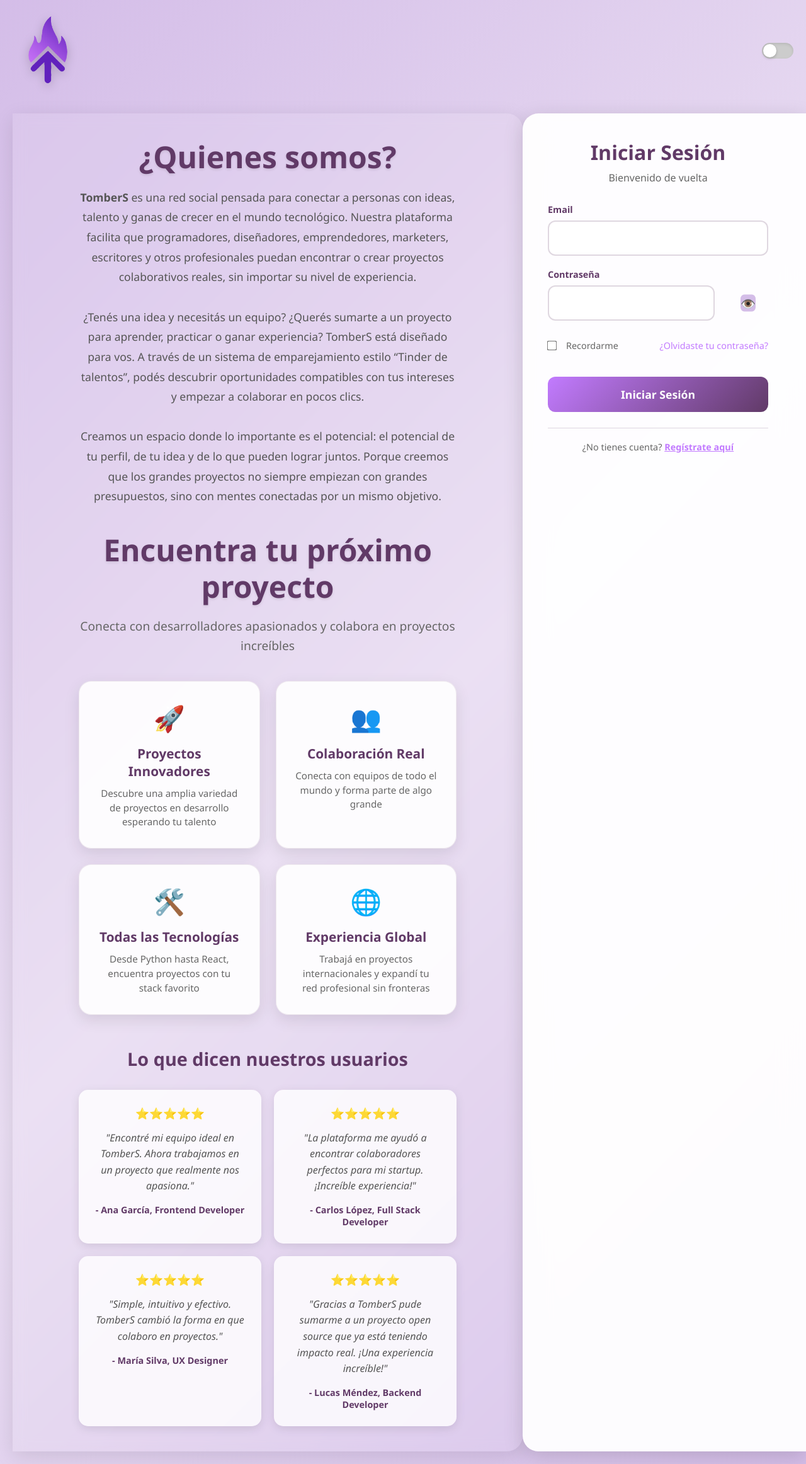
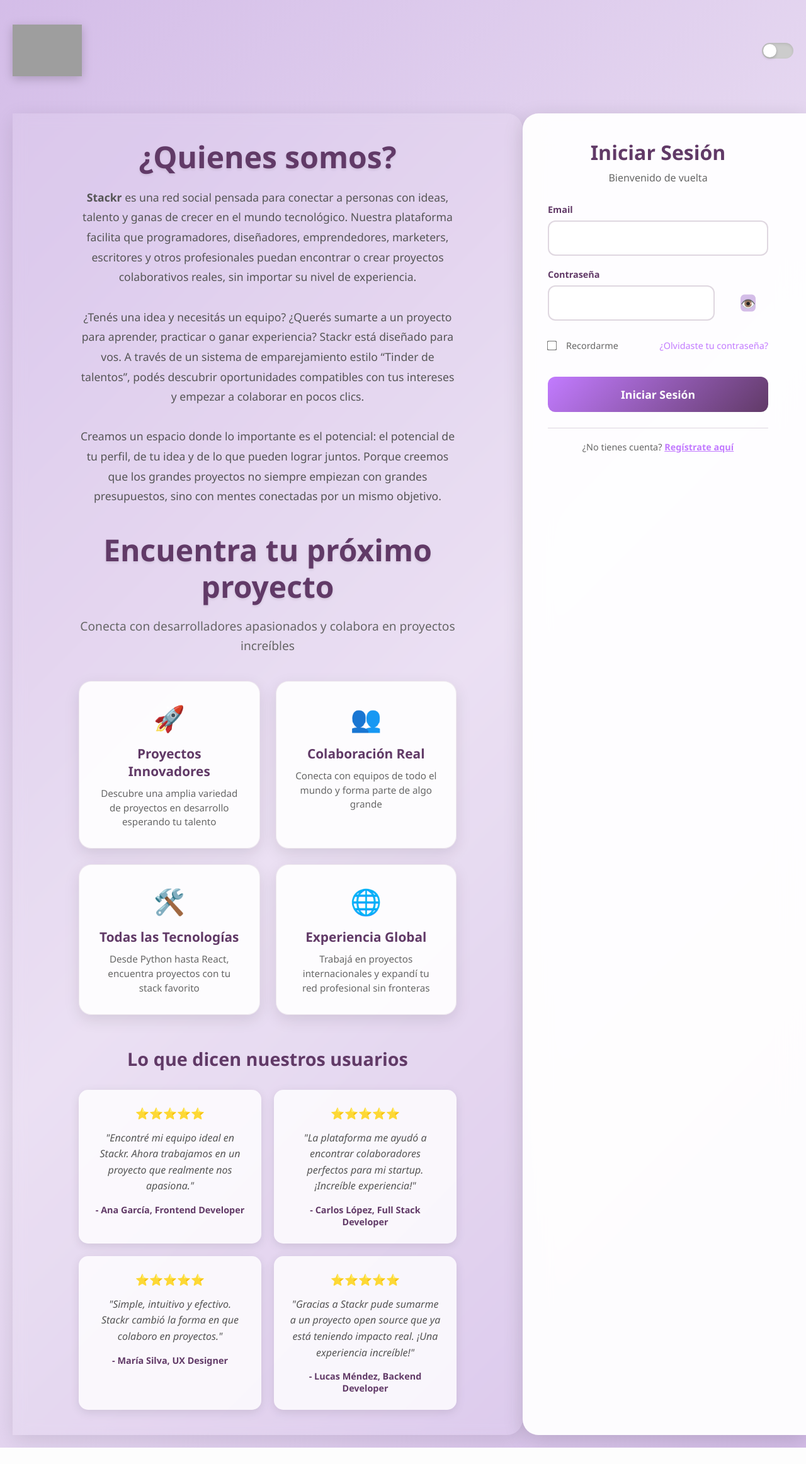
Before and after one commit to damian-dennin/ITinder, a Flask app: page / in a window 1280 px wide. Shown: the whole page at 63% size. After the commit the page ends 2298 px from the top, so only its background shows below. Run offline with Flask 3, Linux system fonts and the light colour scheme; grey boxes are pictures that could not be loaded.

Commit message:
chore: rename to Stackr, clean readme

```diff
--- a/Templates/Bio.html
+++ b/Templates/Bio.html
@@ -5,7 +5,7 @@
     <meta name="viewport" content="width=device-width, initial-scale=1.0">
     <link rel="stylesheet" href="/static/styles/style.css">
 
-    <title>TomberS</title>
+    <title>Stackr</title>
 </head>
 <body style="justify-content: center; align-items: center;">
     <div class="logo-container">
--- a/Templates/candidates.html
+++ b/Templates/candidates.html
@@ -4,7 +4,7 @@
     <meta charset="UTF-8">
     <meta name="viewport" content="width=device-width, initial-scale=1.0">
     <link rel="stylesheet" href="/static/styles/style.css">
-    <title>TomberS — Candidatos</title>
+    <title>Stackr — Candidatos</title>
 </head>
 <body style="justify-content: center; align-items: center;">
     <div class="logo-container">
--- a/Templates/chat.html
+++ b/Templates/chat.html
@@ -4,7 +4,7 @@
     <meta charset="UTF-8">
     <meta name="viewport" content="width=device-width, initial-scale=1.0">
     <link rel="stylesheet" href="/static/styles/style.css">
-    <title>TomberS — Chat</title>
+    <title>Stackr — Chat</title>
     <style>
         .chat-layout {
             display: flex;
--- a/Templates/feed.html
+++ b/Templates/feed.html
@@ -5,7 +5,7 @@
     <meta name="viewport" content="width=device-width, initial-scale=1.0">
     <link rel="stylesheet" href="/static/styles/style.css">
 
-    <title>TomberS</title>
+    <title>Stackr</title>
 </head>
 <body style="justify-content: center; align-items: center;">
     <div class="logo-container">
--- a/Templates/index.html
+++ b/Templates/index.html
@@ -4,13 +4,13 @@
     <meta charset="UTF-8">
     <meta name="viewport" content="width=device-width, initial-scale=1.0">
     <link rel="stylesheet" href="/static/styles/auth.css">
-    <title>TomberS - Iniciar Sesión</title>
+    <title>Stackr - Iniciar Sesión</title>
 </head>
 <body>
     <!-- Header con logo y toggle -->
     <div class="auth-header">
         <div class="logo-container">
-            <img src="/static/imagenes/logoTomberS.png" alt="Logo Tomber Sur" class="logo-img">
+            <img src="/static/imagenes/logoStackr.png" alt="Logo Tomber Sur" class="logo-img">
         </div>
         <label class="toggle-switch">
             <input type="checkbox" id="theme-toggle">
@@ -26,11 +26,11 @@
 				<h1 class="hero-title">¿Quienes somos?</h1>
 				<div class="intro-section">
 					<p class="intro-text">
-						<strong>TomberS</strong> es una red social pensada para conectar a personas con ideas, talento y ganas de crecer en el mundo tecnológico.
+						<strong>Stackr</strong> es una red social pensada para conectar a personas con ideas, talento y ganas de crecer en el mundo tecnológico.
 						Nuestra plataforma facilita que programadores, diseñadores, emprendedores, marketers, escritores y otros profesionales puedan encontrar o crear proyectos colaborativos reales, sin importar su nivel de experiencia.
 						<br><br>
 						¿Tenés una idea y necesitás un equipo? ¿Querés sumarte a un proyecto para aprender, practicar o ganar experiencia?
-						TomberS está diseñado para vos. A través de un sistema de emparejamiento estilo “Tinder de talentos”, podés descubrir oportunidades compatibles con tus intereses y empezar a colaborar en pocos clics.
+						Stackr está diseñado para vos. A través de un sistema de emparejamiento estilo “Tinder de talentos”, podés descubrir oportunidades compatibles con tus intereses y empezar a colaborar en pocos clics.
 						<br><br>
 						Creamos un espacio donde lo importante es el potencial: el potencial de tu perfil, de tu idea y de lo que pueden lograr juntos. Porque creemos que los grandes proyectos no siempre empiezan con grandes presupuestos, sino con mentes conectadas por un mismo objetivo.
 					</p>
@@ -67,7 +67,7 @@
                     <div class="testimonials-grid">
                         <div class="testimonial-card">
                             <div class="testimonial-stars">⭐⭐⭐⭐⭐</div>
-                            <p>"Encontré mi equipo ideal en TomberS. Ahora trabajamos en un proyecto que realmente nos apasiona."</p>
+                            <p>"Encontré mi equipo ideal en Stackr. Ahora trabajamos en un proyecto que realmente nos apasiona."</p>
                             <div class="testimonial-author">- Ana García, Frontend Developer</div>
                         </div>
                         <div class="testimonial-card">
@@ -77,12 +77,12 @@
                         </div>
                         <div class="testimonial-card">
                             <div class="testimonial-stars">⭐⭐⭐⭐⭐</div>
-                            <p>"Simple, intuitivo y efectivo. TomberS cambió la forma en que colaboro en proyectos."</p>
+                            <p>"Simple, intuitivo y efectivo. Stackr cambió la forma en que colaboro en proyectos."</p>
                             <div class="testimonial-author">- María Silva, UX Designer</div>
                         </div>
 						<div class="testimonial-card">
 							<div class="testimonial-stars">⭐⭐⭐⭐⭐</div>
-							<p>"Gracias a TomberS pude sumarme a un proyecto open source que ya está teniendo impacto real. ¡Una experiencia increíble!"</p>
+							<p>"Gracias a Stackr pude sumarme a un proyecto open source que ya está teniendo impacto real. ¡Una experiencia increíble!"</p>
 							<div class="testimonial-author">- Lucas Méndez, Backend Developer</div>
 						</div>
                     </div>
--- a/app.py
+++ b/app.py
@@ -4,7 +4,7 @@ from werkzeug.security import generate_password_hash, check_password_hash
 import requests as http
 
 app = Flask(__name__)
-app.secret_key = 'tombers-dev-secret-2024'
+app.secret_key = 'stackr-dev-secret-2024'
 
 # --- Conexión a Supabase via REST API (compatible con Python 3.14) ---
 SUPABASE_URL = "https://hareuuvxfrepfwirhrkw.supabase.co/rest/v1"
--- a/static/scripts/projects.js
+++ b/static/scripts/projects.js
@@ -48,7 +48,7 @@ class ProjectsManager {
     loadViewedProjects() {
         // Usar sessionStorage para que los proyectos vistos persistan
         // aunque el usuario navegue a otra página y vuelva
-        const stored = sessionStorage.getItem('tombers_viewedProjects');
+        const stored = sessionStorage.getItem('stackr_viewedProjects');
         this.viewedProjects = stored
             ? new Set(JSON.parse(stored))
             : new Set();
@@ -56,7 +56,7 @@ class ProjectsManager {
 
     saveViewedProjects() {
         sessionStorage.setItem(
-            'tombers_viewedProjects',
+            'stackr_viewedProjects',
             JSON.stringify([...this.viewedProjects])
         );
     }
@@ -77,7 +77,7 @@ class ProjectsManager {
 
     resetViewedProjects() {
         this.viewedProjects.clear();
-        sessionStorage.removeItem('tombers_viewedProjects');
+        sessionStorage.removeItem('stackr_viewedProjects');
     }
 
     showNoProjectsMessage() {
```
